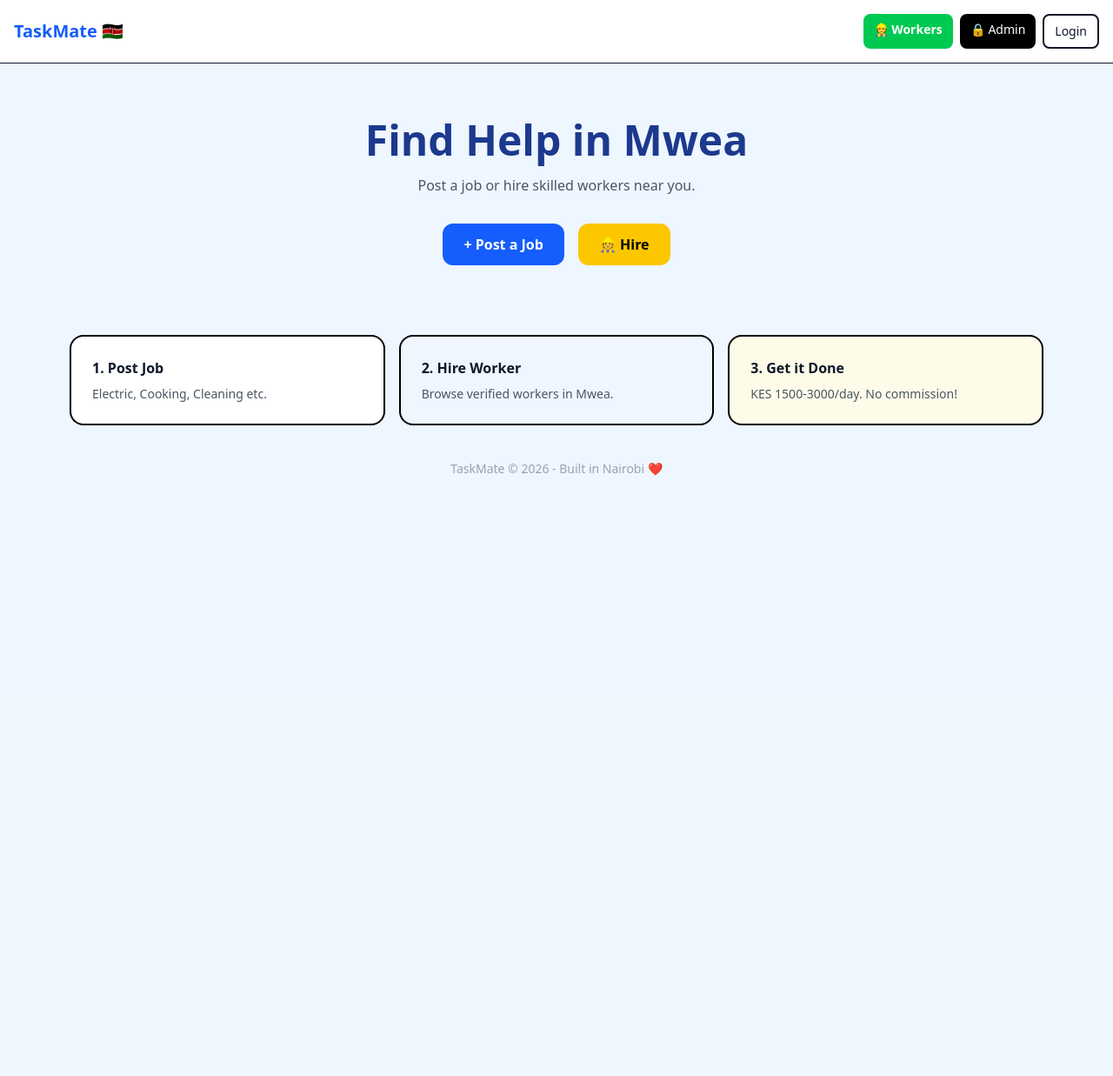
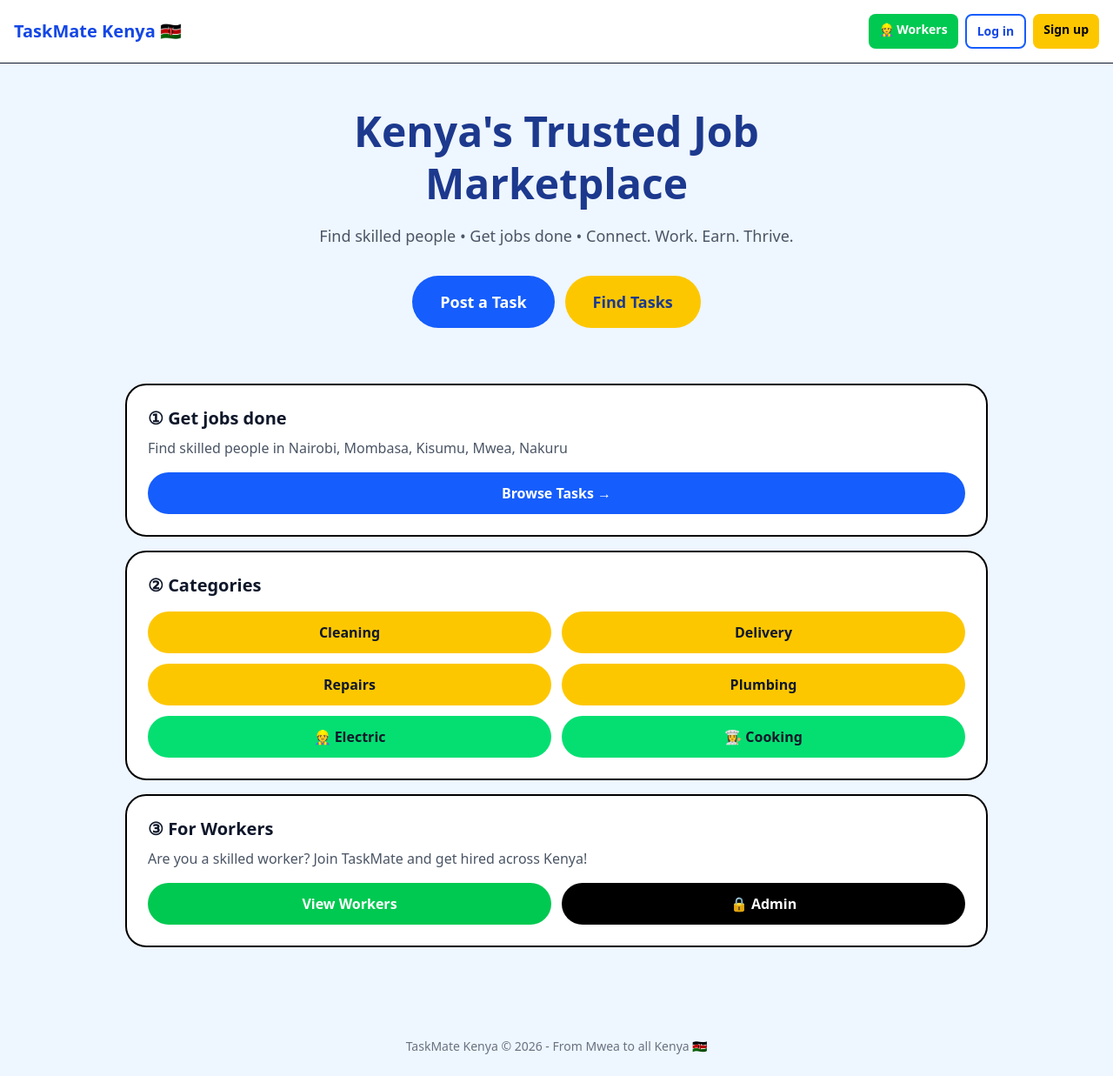
Before and after one commit to njoguemmanuel04-lgtm/taskmate, a Next.js app: page / in a window 1280 px wide. Shown: the whole page at 87% size. Before the commit the page ends 800 px from the top, so only its background shows below. Built offline with nearby package versions, Linux system fonts and the light colour scheme.

Commit message:
Update page.tsx

```diff
--- a/app/page.tsx
+++ b/app/page.tsx
@@ -4,26 +4,53 @@ export default function Home(){
 return(
 <div className="min-h-screen bg-[#eef6ff]">
 <header className="bg-white border-b p-4 flex justify-between items-center">
-<h1 className="font-black text-xl text-blue-600">TaskMate 🇰🇪</h1>
+<h1 className="font-black text-xl text-blue-700">TaskMate Kenya 🇰🇪</h1>
 <div className="flex gap-2">
 <Link href="/workers" className="bg-green-500 text-white px-3 py-2 rounded-lg font-bold text-sm">👷 Workers</Link>
-<Link href="/admin" className="bg-black text-white px-3 py-2 rounded-lg text-sm">🔒 Admin</Link>
-<Link href="/auth/login" className="border-2 px-3 py-2 rounded-lg text-sm">Login</Link>
+<Link href="/auth/login" className="border-2 border-blue-600 text-blue-700 px-3 py-2 rounded-lg font-bold text-sm">Log in</Link>
+<Link href="/auth/signup" className="bg-yellow-400 text-black px-3 py-2 rounded-lg font-bold text-sm">Sign up</Link>
 </div>
 </header>
-<div className="text-center py-16 px-4">
-<h2 className="text-5xl font-black text-blue-900">Find Help in Mwea</h2>
-<p className="mt-4 text-gray-600">Post a job or hire skilled workers near you.</p>
-<div className="flex gap-4 justify-center mt-8">
-<Link href="/post-task" className="bg-blue-600 text-white px-6 py-3 rounded-xl font-black">+ Post a Job</Link>
-<Link href="/workers" className="bg-yellow-400 text-black px-6 py-3 rounded-xl font-black">👷 Hire</Link>
+
+<div className="text-center py-12 px-4">
+<h2 className="text-4xl md:text-5xl font-black text-blue-900 leading-tight">Kenya's Trusted Job<br/>Marketplace</h2>
+<p className="mt-4 text-gray-600 text-lg">Find skilled people • Get jobs done • Connect. Work. Earn. Thrive.</p>
+<div className="flex gap-3 justify-center mt-8">
+<Link href="/post-task" className="bg-blue-600 text-white px-8 py-4 rounded-full font-black text-lg">Post a Task</Link>
+<Link href="/tasks" className="bg-yellow-400 text-blue-900 px-8 py-4 rounded-full font-black text-lg">Find Tasks</Link>
 </div>
 </div>
-<div className="max-w-6xl mx-auto grid md:grid-cols-3 gap-4 p-4">
-<div className="bg-white rounded-2xl p-6 border-2 border-black"><h3 className="font-black">1. Post Job</h3><p className="text-gray-600 text-sm mt-2">Electric, Cooking, Cleaning etc.</p></div>
-<div className="bg-blue-50 rounded-2xl p-6 border-2 border-black"><h3 className="font-black">2. Hire Worker</h3><p className="text-gray-600 text-sm mt-2">Browse verified workers in Mwea.</p></div>
-<div className="bg-yellow-50 rounded-2xl p-6 border-2 border-black"><h3 className="font-black">3. Get it Done</h3><p className="text-gray-600 text-sm mt-2">KES 1500-3000/day. No commission!</p></div>
+
+<div className="max-w-5xl mx-auto p-4 space-y-4 pb-20">
+
+<div className="bg-white rounded-3xl p-6 border-2 border-black">
+<h3 className="font-black text-xl">① Get jobs done</h3>
+<p className="text-gray-600 mt-2">Find skilled people in Nairobi, Mombasa, Kisumu, Mwea, Nakuru</p>
+<Link href="/tasks" className="mt-4 block bg-blue-600 text-white text-center py-3 rounded-full font-bold">Browse Tasks →</Link>
 </div>
-<footer className="text-center p-6 text-gray-400 text-sm">TaskMate © 2026 - Built in Nairobi ❤️</footer>
+
+<div className="bg-white rounded-3xl p-6 border-2 border-black">
+<h3 className="font-black text-xl">② Categories</h3>
+<div className="grid grid-cols-2 gap-3 mt-4">
+<Link href="/workers?skill=Cleaning" className="bg-yellow-400 text-center py-3 rounded-full font-bold">Cleaning</Link>
+<Link href="/workers?skill=Delivery" className="bg-yellow-400 text-center py-3 rounded-full font-bold">Delivery</Link>
+<Link href="/workers?skill=Repairs" className="bg-yellow-400 text-center py-3 rounded-full font-bold">Repairs</Link>
+<Link href="/workers?skill=Plumbing" className="bg-yellow-400 text-center py-3 rounded-full font-bold">Plumbing</Link>
+<Link href="/workers?skill=Electric" className="bg-green-400 text-center py-3 rounded-full font-bold">👷 Electric</Link>
+<Link href="/workers?skill=Cooking" className="bg-green-400 text-center py-3 rounded-full font-bold">👩‍🍳 Cooking</Link>
+</div>
+</div>
+
+<div className="bg-white rounded-3xl p-6 border-2 border-black">
+<h3 className="font-black text-xl">③ For Workers</h3>
+<p className="text-gray-600 mt-2">Are you a skilled worker? Join TaskMate and get hired across Kenya!</p>
+<div className="flex gap-3 mt-4">
+<Link href="/workers" className="flex-1 bg-green-500 text-white text-center py-3 rounded-full font-bold">View Workers</Link>
+<Link href="/admin" className="flex-1 bg-black text-white text-center py-3 rounded-full font-bold">🔒 Admin</Link>
+</div>
+</div>
+
+</div>
+<footer className="text-center p-6 text-gray-500 text-sm">TaskMate Kenya © 2026 - From Mwea to all Kenya 🇰🇪</footer>
 </div>
 )}
```
